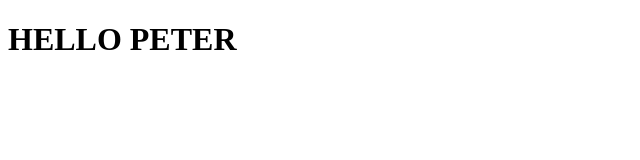
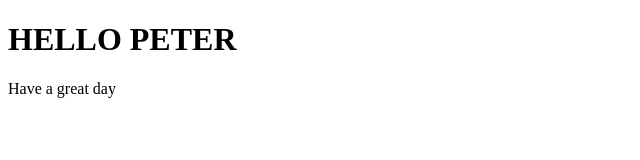
Before and after one commit to KALANITHII/Kala_proj-20211227T170416Z-001, a plain HTML site: page mywebbrowser/index.html in a window 1280 px wide. Shown: the whole page, without its empty margins (0-640 px from the left). Drawn offline with Linux system fonts and the light colour scheme.

Commit message:
v3 commited

```diff
--- a/mywebbrowser/index.html
+++ b/mywebbrowser/index.html
@@ -8,5 +8,6 @@
 </head>
 <body>
     <h1>HELLO PETER</h1>
+    <p>Have a great day</p>
 </body>
 </html>
```
